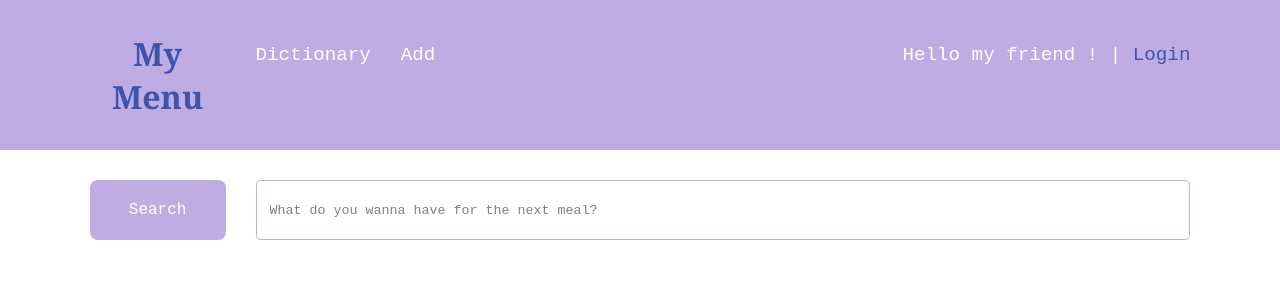
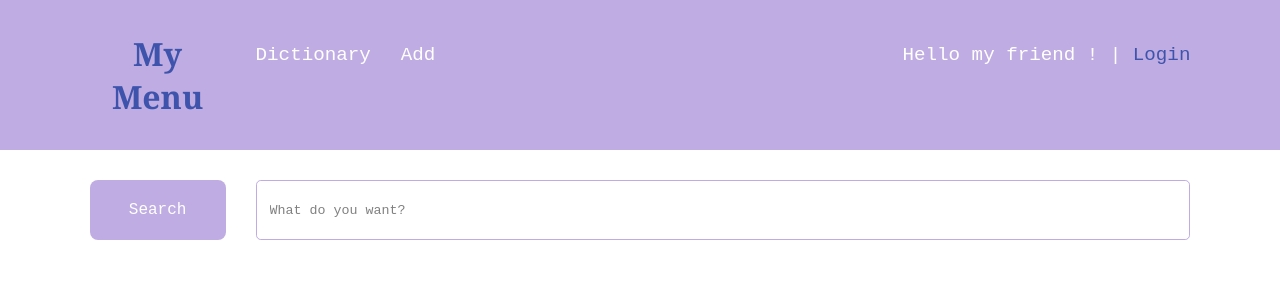
Before and after one commit to Nina1o1/my-menu, a React (Vite) app in the folder client/: page / in a window 1280 px wide. Shown: the top 300 px of the page. Built offline with nearby package versions, Linux system fonts and the light colour scheme.

Commit message:
change dynamic dictionary style

```diff
--- a/client/src/assets/terms.json
+++ b/client/src/assets/terms.json
@@ -4,7 +4,7 @@
   "have-account":"Already have an account?",
   "no-account":"Do not have an account?",
 
-  "dict-search" : "What do you wanna have for the next meal?",
+  "dict-search" : "What do you want?",
 
   "edit-name": "Dish Name",
   "edit-ingredients": "Add ingredients. Separate each by COMMA",
--- a/client/src/common/utils/readKaomojis.jsx
+++ b/client/src/common/utils/readKaomojis.jsx
@@ -2,6 +2,7 @@ import kaomojis from "../../assets/kaomojis.json";
 
 class Kaomoji {
   constructor(emotions, value) {
+    console.log("reading me!");
     this.emotions = emotions;
     this.value = value;
   }
@@ -22,6 +23,9 @@ class Kaomojis {
   findSad() {
     return this.findEmotion("sad");
   }
+  findHappy() {
+    return this.findEmotion("happy");
+  }
 }
 
 export default Kaomojis;
--- /dev/null
+++ b/client/src/features/recipes/dictionary/dictHelper.jsx
@@ -0,0 +1,13 @@
+function styleToggleHelper (displayMode) {
+
+  function innerToggle (currStyle) {
+    console.log("toggle: ", currStyle);
+    if (displayMode) {
+      return currStyle.slice(-5) === "-mode" ? currStyle : currStyle+"-mode";
+    }
+    return currStyle.slice(-5) === "-mode" ? currStyle.slice(0, currStyle.length - 5) : currStyle;
+  }
+  return innerToggle;
+
+}
+export { styleToggleHelper };
--- a/client/src/features/recipes/dictionary/dictionary.css
+++ b/client/src/features/recipes/dictionary/dictionary.css
@@ -1,4 +1,10 @@
 /* ==== Dictionary Page ==== */
+.dictionary-container{
+  width: 100%;
+}
+.dictionary-container-mode{
+  max-width: 346px;
+}
 .search-container{
   margin-bottom: 4%;
   height: 2.5rem;
@@ -8,14 +14,21 @@
   align-items: center;
 }
 .search-btn{
-  height: 60px;
+  height: 3.8rem;
   min-width: 136px;
+}
+.search-btn-mode {
+  height: 3.8rem;
 }
 .search-bar{
   margin-left: 30px;
   width: 100%;
   height: 2rem;
-  border-color: #BFACE2;
+}
+.search-bar-mode{
+  margin-left: 1rem;
+  width: 100%;
+  height: 2rem;
 }
 
 /* list of dishes */
@@ -30,16 +43,26 @@
   border-color: #BFACE2;
 }
 .dict-item{
-  color: black;
+  max-height: 1.4rem;
+  gap: 0 30px;
   display: flex;
   flex-direction: row;
   justify-content: space-between;
-  max-height: 1.4rem;
+
   overflow: hidden;
-  gap: 0 30px;
   cursor: pointer;
 }
 .dict-item:hover{
+  color: #3E54AC;
+  max-height: fit-content;
+}
+.dict-item-mode{
+  max-height: 1.4rem;
+  display: block;
+  overflow: hidden;
+  cursor: pointer;
+}
+.dict-item-mode:hover{
   color: #3E54AC;
   max-height: fit-content;
 }
@@ -48,6 +71,9 @@
   width: 45%;
   margin-right: 0.7rem;
 }
+.item-each-mode{
+  width: 100%;
+}
 
 .item-ingdt{
   display: inline-block;
--- a/client/src/features/recipes/dictionary/dictionary.jsx
+++ b/client/src/features/recipes/dictionary/dictionary.jsx
@@ -5,16 +5,21 @@ import SearchBar from './searchBar';
 import { recipeDictionary } from '../recipesSlice';
 import store from "../../../app/store";
 import useAxiosTooken from "../../../common/hooks/useAxiosTooken";
-
+import { styleToggleHelper } from './dictHelper';
 
 export default function Dictionary() {
   document.body.classList.remove("purple-page");
 
+  // states to read and select recipes
   const [displayRecipes, setDisplayRecipes] = useState([]);
   const [searchCount, setSearchCount] = useState(0);
   const inputText = useRef("");
   // TODO: search by category
   const selectedCategories = useRef([]);
+  // states to manage display mode
+  const [displayMode, setdisplayMode] = useState(false);
+  const [dictContainerStyle, setDictContainerStyle] = useState("dictionary-container");
+  // fetch api
   const axiosTookenProvider = useAxiosTooken();
 
   // find recipes and re-render when click on search button
@@ -23,32 +28,41 @@ export default function Dictionary() {
       store.getState(),
       inputText.current.value
       );
+    // click to set style mode to false
     setDisplayRecipes(foundRecipes);
   }, [searchCount]);
 
-  // read whole recipe from database (via recipe._id) when click on some specific recipe
+  // read whole recipe from database (via recipe._id) when click on recipe list
   async function handleClickRecipe(evt, recipeId) {
     evt.preventDefault();
-
     try {
-      const getOptions = {
-        withCredentials: true
-      }
-      // post request
       const res = await axiosTookenProvider.get(`/findRecipe`,
-        {params: { recipeId }},
-        getOptions
+        { params: { recipeId } },
+        { withCredentials: true }
       );
-      console.log(res.data);
+      // console.log(res.data);
+      setdisplayMode(true);
     } catch (error) {
       console.log(error);
     }
   }
 
+  useEffect(() => {
+    const styleToggle = styleToggleHelper(displayMode);
+    setDictContainerStyle(styleToggle(dictContainerStyle));
+  },[displayMode])
   return(
     <>
-      <SearchBar setSearchCount={setSearchCount} inputText = {inputText}/>
-      <ItemList displayRecipes={displayRecipes} handleClickRecipe = {handleClickRecipe}/>
+      <div className={dictContainerStyle}>
+        <SearchBar
+          setSearchCount={setSearchCount}
+          inputText = {inputText}
+          displayMode = {displayMode}/>
+        <ItemList
+          displayRecipes={displayRecipes}
+          handleClickRecipe = {handleClickRecipe}
+          displayMode={displayMode}/>
+      </div>
     </>
   )
 }
--- a/client/src/features/recipes/dictionary/itemList.jsx
+++ b/client/src/features/recipes/dictionary/itemList.jsx
@@ -1,24 +1,40 @@
-function ItemList ({displayRecipes, handleClickRecipe}) {
+import { useEffect, useState } from 'react';
+import { styleToggleHelper } from './dictHelper';
+
+function ItemList ({displayRecipes, handleClickRecipe, displayMode}) {
   const itemList = displayRecipes.map((recipe, i) => {
-    return <Item recipe={recipe} handleClickRecipe={handleClickRecipe} key={i}/>
-  })
+    return <Item
+      recipe={recipe}
+      handleClickRecipe={handleClickRecipe}
+      displayMode={displayMode}
+      key={i}/>
+  });
+
   return(
-    <ul className="dict-container">
-      {itemList}
-    </ul>
+    <ul className="dict-container"> {itemList} </ul>
   )
 }
 
-function Item ({recipe, handleClickRecipe}) {
+function Item ({recipe, handleClickRecipe, displayMode}) {
+  const [dictItemStyle, setDictItemStyle] = useState("dict-item");
+  const [itemStyle, setItemStyle] = useState("item-each");
+
   const ingredientList = recipe["ingredients"].map((ingred, i) => {
     return (<span key={i} className="item-ingdt">{ingred}</span>)
-  })
+  });
 
+  useEffect(() => {
+    const styleToggle = styleToggleHelper(displayMode);
+    setDictItemStyle(styleToggle(dictItemStyle));
+    setItemStyle(styleToggle(itemStyle));
+  },[displayMode]);
   return(
     <li className="dict-row">
-      <a className="dict-item" onClick={evt => {handleClickRecipe(evt, recipe["_id"])}}>
-        <span className="item-each"> {recipe["dishname"]} </span>
-        <span className="item-each"> {ingredientList} </span>
+      <a className={dictItemStyle} onClick={evt => {handleClickRecipe(evt, recipe["_id"])}}>
+        <span className={itemStyle}> {recipe["dishname"]} </span>
+        { displayMode
+          ? ""
+          : <span className="item-each"> {ingredientList} </span>}
       </a>
     </li>
   )
--- a/client/src/features/recipes/dictionary/searchBar.jsx
+++ b/client/src/features/recipes/dictionary/searchBar.jsx
@@ -1,14 +1,38 @@
+import { useEffect, useState } from 'react';
 import terms from '../../../assets/terms.json';
-function SearchBar({setSearchCount, inputText}) {
+import { styleToggleHelper } from './dictHelper';
+
+function SearchBar({setSearchCount, inputText, displayMode}) {
+  const [searchBtnStyle, setSearchBtnStyle] = useState("search-btn");
+  const [searchBarStyle, setSearchBarStyle] = useState("search-bar");
+
+  // turn into display mode upon displayMode change
+  useEffect(() => {
+    const styleToggle = styleToggleHelper(displayMode);
+    setSearchBtnStyle(styleToggle(searchBtnStyle));
+    setSearchBarStyle(styleToggle(searchBarStyle));
+  },[displayMode])
+
+  // re-render dictionary component when click on search btn
   function handleSearch(evt) {
     evt.preventDefault();
     setSearchCount(prev => ++prev);
   }
+
+
   return(
     <div className="search-container">
-      <button onClick={handleSearch} type="submit" className="search-btn">Search</button>
-      <input type="text" name="search" className="search-bar text"
-        placeholder={terms["dict-search"]}
+      <button
+        type="submit"
+        onClick={handleSearch}
+        className={searchBtnStyle}>
+        {displayMode ? "Go" : "Search"}
+      </button>
+
+      <input
+        type="text"
+        className={`text ${searchBarStyle}`}
+        placeholder={`${terms["dict-search"]}`}
         ref={inputText}/>
     </div>
   )
```
